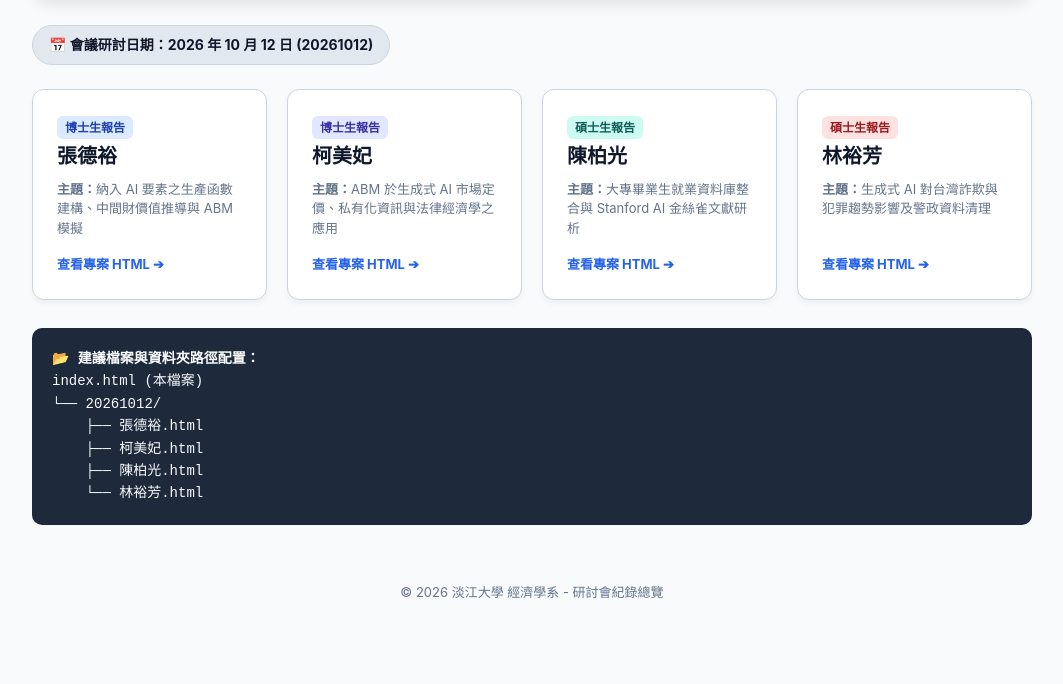
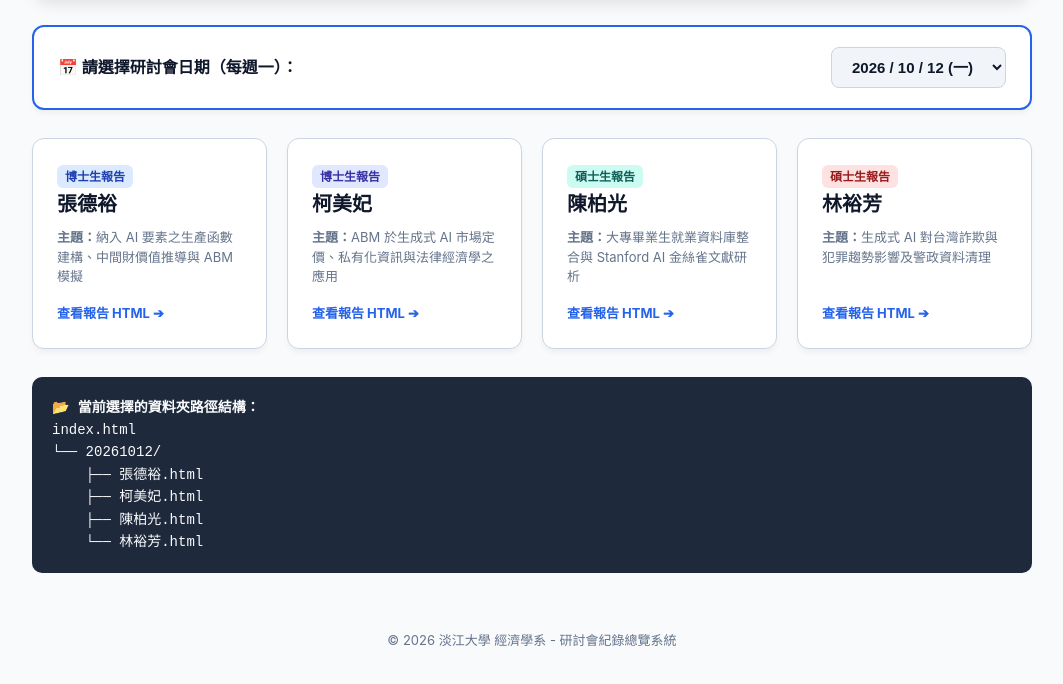
Before and after one commit to brianchih/G, a plain HTML site: page index.html in a window 1280 px wide. Shown: the part 178-862 px from the top of the page, without its empty margins (108-1171 px from the left). Before the commit the page ends 838 px from the top, so only its background shows below. Drawn offline with Linux system fonts and the light colour scheme.

Commit message:
Update title and enhance date selection feature
Updated the title and modified date selection functionality. Changed report links to reflect selected meeting date.

```diff
--- a/index.html
+++ b/index.html
@@ -3,7 +3,7 @@
 <head>
     <meta charset="UTF-8">
     <meta name="viewport" content="width=device-width, initial-scale=1.0">
-    <title>淡江大學經濟學系 - 學術研討總目錄 (2026/10/12)</title>
+    <title>淡江大學經濟學系 - 學術研討總目錄 (動態日期導覽)</title>
     <style>
         :root {
             --primary-color: #0f172a;
@@ -52,18 +52,46 @@
             font-size: 15px;
         }
 
-        .date-node {
-            display: inline-flex;
+        /* 日期選單控制區 */
+        .selector-box {
+            background-color: var(--card-bg);
+            border: 2px solid var(--accent-color);
+            padding: 20px 24px;
+            border-radius: 12px;
+            display: flex;
+            align-items: center;
+            justify-content: space-between;
+            gap: 16px;
+            margin-bottom: 28px;
+            box-shadow: 0 4px 6px -1px rgba(0, 0, 0, 0.05);
+            flex-wrap: wrap;
+        }
+
+        .selector-label {
+            font-weight: bold;
+            font-size: 16px;
+            color: var(--primary-color);
+            display: flex;
             align-items: center;
             gap: 8px;
-            background-color: #e2e8f0;
-            color: #0f172a;
-            padding: 8px 16px;
-            border-radius: 20px;
+        }
+
+        .date-select {
+            padding: 10px 16px;
+            font-size: 15px;
             font-weight: bold;
-            font-size: 14px;
-            margin-bottom: 24px;
+            color: var(--primary-color);
+            background-color: #f1f5f9;
             border: 1px solid var(--border-color);
+            border-radius: 8px;
+            cursor: pointer;
+            outline: none;
+            transition: all 0.2s ease;
+        }
+
+        .date-select:hover, .date-select:focus {
+            border-color: var(--accent-color);
+            background-color: #ffffff;
         }
 
         .grid {
@@ -160,59 +188,75 @@
         <p>博碩士生個人研究主題、理論架構與待辦事項專案報告</p>
     </header>
 
-    <!-- 日期節點標籤 -->
-    <div class="date-node">
-        📅 會議研討日期：2026 年 10 月 12 日 (20261012)
+    <!-- 下拉選單控制區 -->
+    <div class="selector-box">
+        <div class="selector-label">
+            📅 請選擇研討會日期（每週一）：
+        </div>
+        <select id="meetingDateSelect" class="date-select" onchange="updateLinks()">
+            <option value="20261012">2026 / 10 / 12 (一)</option>
+            <option value="20261019">2026 / 10 / 19 (一)</option>
+            <option value="20261026">2026 / 10 / 26 (一)</option>
+            <option value="20261102">2026 / 11 / 02 (一)</option>
+            <option value="20261109">2026 / 11 / 09 (一)</option>
+            <option value="20261116">2026 / 11 / 16 (一)</option>
+            <option value="20261123">2026 / 11 / 23 (一)</option>
+            <option value="20261130">2026 / 11 / 30 (一)</option>
+            <option value="20261207">2026 / 12 / 07 (一)</option>
+            <option value="20261214">2026 / 12 / 14 (一)</option>
+            <option value="20261221">2026 / 12 / 21 (一)</option>
+            <option value="20261228">2026 / 12 / 28 (一)</option>
+        </select>
     </div>
 
     <!-- 成員報告連結卡片組 -->
     <div class="grid">
         <!-- 張德裕 -->
-        <a href="20261012/張德裕.html" class="member-card">
+        <a id="link-zhang" href="20261012/張德裕.html" class="member-card">
             <div>
                 <span class="card-tag tag-zhang">博士生報告</span>
                 <h2>張德裕</h2>
                 <p><strong>主題：</strong>納入 AI 要素之生產函數建構、中間財價值推導與 ABM 模擬</p>
             </div>
-            <div class="btn-link">查看專案 HTML ➔</div>
+            <div class="btn-link">查看報告 HTML ➔</div>
         </a>
 
         <!-- 柯美妃 -->
-        <a href="20261012/柯美妃.html" class="member-card">
+        <a id="link-ko" href="20261012/柯美妃.html" class="member-card">
             <div>
                 <span class="card-tag tag-ko">博士生報告</span>
                 <h2>柯美妃</h2>
                 <p><strong>主題：</strong>ABM 於生成式 AI 市場定價、私有化資訊與法律經濟學之應用</p>
             </div>
-            <div class="btn-link">查看專案 HTML ➔</div>
+            <div class="btn-link">查看報告 HTML ➔</div>
         </a>
 
         <!-- 陳柏光 -->
-        <a href="20261012/陳柏光.html" class="member-card">
+        <a id="link-chen" href="20261012/陳柏光.html" class="member-card">
             <div>
                 <span class="card-tag tag-chen">碩士生報告</span>
                 <h2>陳柏光</h2>
                 <p><strong>主題：</strong>大專畢業生就業資料庫整合與 Stanford AI 金絲雀文獻研析</p>
             </div>
-            <div class="btn-link">查看專案 HTML ➔</div>
+            <div class="btn-link">查看報告 HTML ➔</div>
         </a>
 
         <!-- 林裕芳 -->
-        <a href="20261012/林裕芳.html" class="member-card">
+        <a id="link-lin" href="20261012/林裕芳.html" class="member-card">
             <div>
                 <span class="card-tag tag-lin">碩士生報告</span>
                 <h2>林裕芳</h2>
                 <p><strong>主題：</strong>生成式 AI 對台灣詐欺與犯罪趨勢影響及警政資料清理</p>
             </div>
-            <div class="btn-link">查看專案 HTML ➔</div>
+            <div class="btn-link">查看報告 HTML ➔</div>
         </a>
     </div>
 
-    <!-- 檔案結構提示 -->
+    <!-- 動態目錄結構提示 -->
     <div class="folder-structure">
-        <strong>📂 建議檔案與資料夾路徑配置：</strong>
-<pre>
-index.html (本檔案)
+        <strong>📂 當前選擇的資料夾路徑結構：</strong>
+<pre id="path-preview">
+index.html
 └── 20261012/
     ├── 張德裕.html
     ├── 柯美妃.html
@@ -222,9 +266,30 @@ index.html (本檔案)
     </div>
 
     <footer>
-        <p>© 2026 淡江大學 經濟學系 - 研討會紀錄總覽</p>
+        <p>© 2026 淡江大學 經濟學系 - 研討會紀錄總覽系統</p>
     </footer>
 </div>
 
+<script>
+    function updateLinks() {
+        const selectedDate = document.getElementById('meetingDateSelect').value;
+
+        // 更新四個卡片連結
+        document.getElementById('link-zhang').href = `${selectedDate}/張德裕.html`;
+        document.getElementById('link-ko').href = `${selectedDate}/柯美妃.html`;
+        document.getElementById('link-chen').href = `${selectedDate}/陳柏光.html`;
+        document.getElementById('link-lin').href = `${selectedDate}/林裕芳.html`;
+
+        // 更新底部資料夾結構預覽
+        document.getElementById('path-preview').textContent =
+`index.html
+└── ${selectedDate}/
+    ├── 張德裕.html
+    ├── 柯美妃.html
+    ├── 陳柏光.html
+    └── 林裕芳.html`;
+    }
+</script>
+
 </body>
 </html>
```
